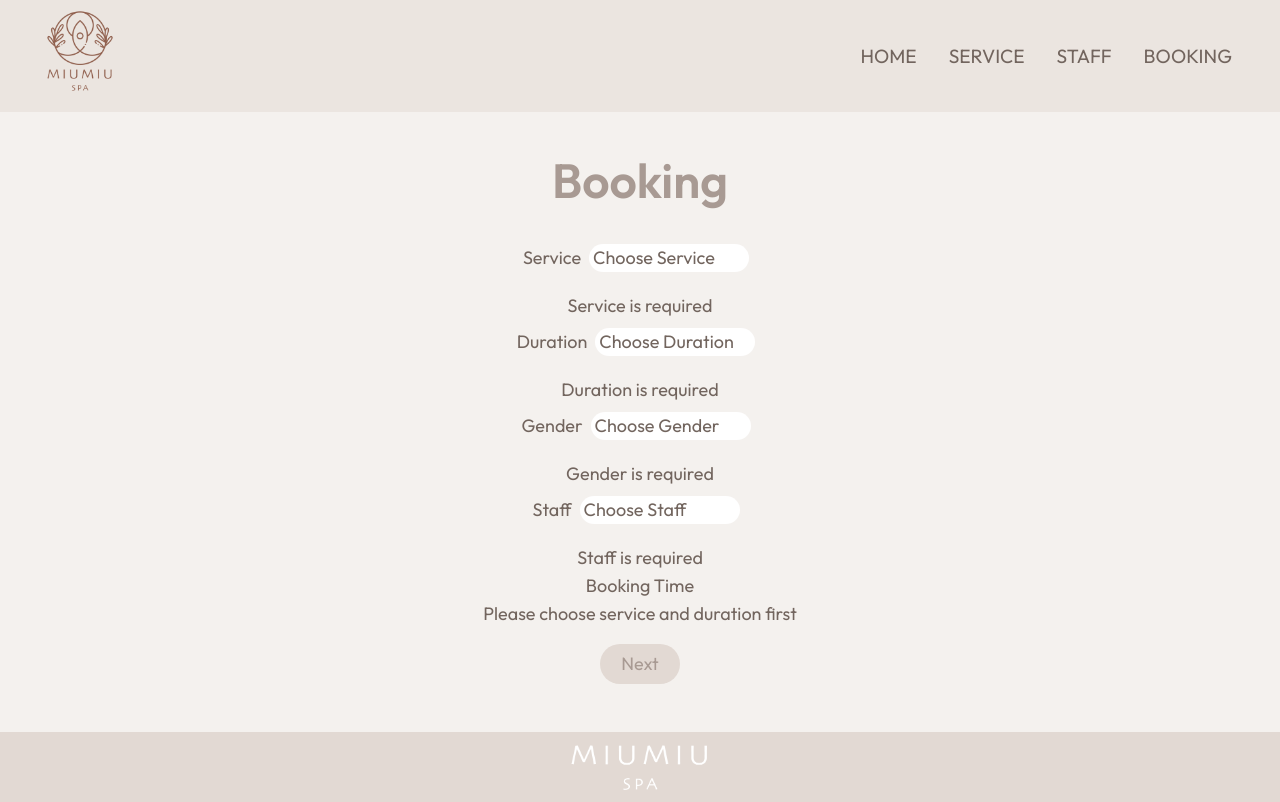
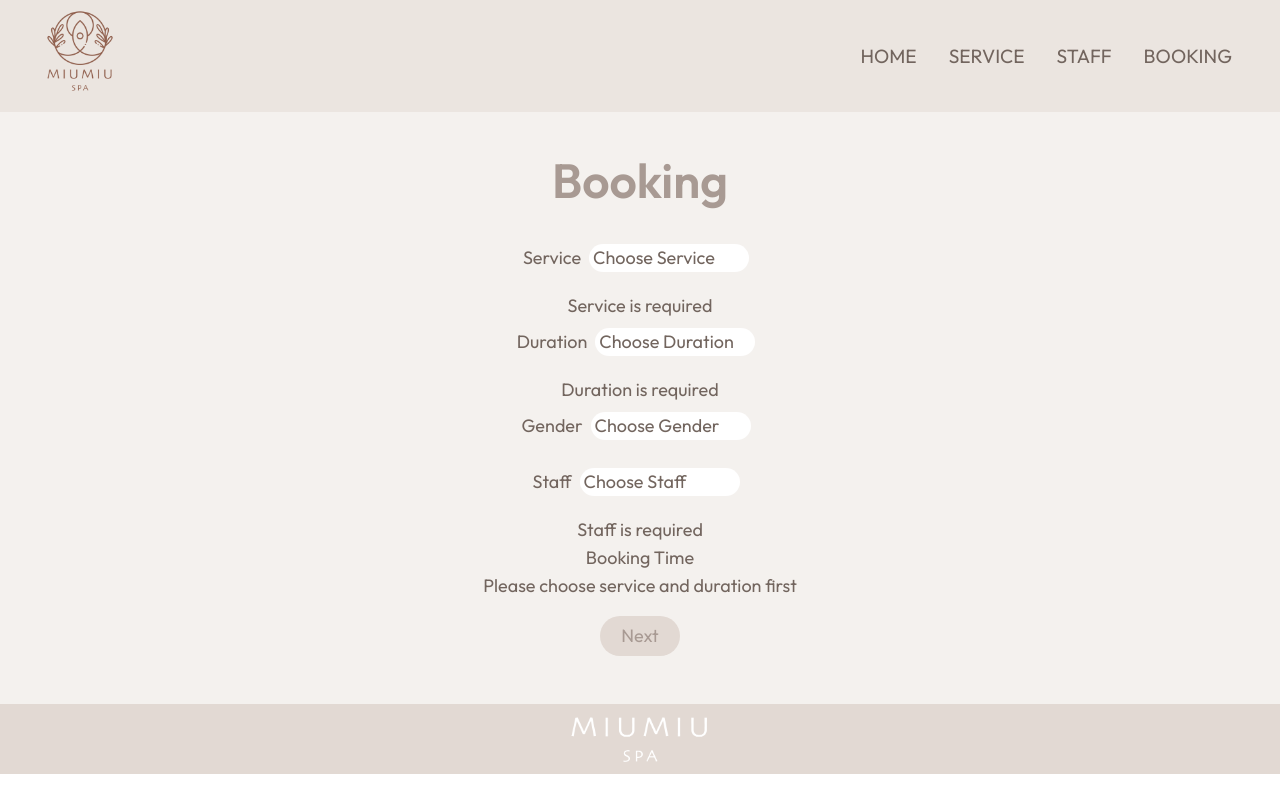
Before and after one commit to HWenSu/booking-system, a React (Vite) app: page /miumiu-spa/orders in a window 1280 px wide. Both pictures are taken after a click on the button "Next". Built offline with nearby package versions, Linux system fonts and the light colour scheme; a web font is replaced by a local one.

Commit message:
Feat: Create Dropdown.jsx

```diff
--- a/public/modals/templateData.json
+++ b/public/modals/templateData.json
@@ -1,24 +1,42 @@
 [
 {
-  "category": "ServiceDropdown" ,
+  "category": "Dropdown" ,
   "Data": [
-{ "label": "Service", "option": [ "Foot", "Body", "Head" ], "required": true },
-{ "label": "Duration", "option": [ [60], [60, 90], [90, 120]],  "required": true }
+{ "label": "Service",
+  "option": [ {"id":1,"name":"按摩"}, {"id":2,"name":"精油按摩"}, {"id":3,"name":"腳底按摩"  } ],
+  "required": true }
 ]
 },
 {
-  "category": "GenderDropdown",
-  "Data": [ { "label": "Gender", "option": [
+  "category": "Dropdown",
+  "Data": [
+    { "label": "Duration",
+    "option": [{"id":1,"name":[60]},{ "id":2,"name":[60, 90]}, {"id":3,"duration":[90, 120]}],
+    "required": true }
+  ]
+},
+{
+  "category": "Dropdown",
+  "Data": [ { "label": "Gender",
+  "option": [
   {"id":1, "name": "女"},
-  {"id":2, "name": "其他"}
-],  "required": true
+  {"id":2, "name": "其他"},
+  {"id":3, "name": "男"}
+  ],
+  "required": false
   }
 ]
 },
 {
-  "category": "StaffDropdown",
-  "Data": [ { "label": "Staff",   "option": [ {"id":1, "name": "aaa"},  {"id":2, "name": "bbb"} ] ,  "required": true} ]
-},
+  "category": "Dropdown",
+  "Data": [ { "label": "Staff",
+  "option": [
+    {"id":1, "name": ["aaa", "bbb"]},
+    {"id":2, "name": ["ccc"]},
+    {"id":3, "name": ["ddd"]}
+   ] ,
+   "required": true
+}]},
  {
   "category": "TimePicker",
   "Data": [ { "label": "",  "required": true } ]
--- /dev/null
+++ b/src/components/Dropdown.jsx
@@ -0,0 +1,73 @@
+const Dropdown = ({ data, errors, register, setValue, watch }) => {
+  const label = data[0].label;
+  const isRequired = data[0].required;
+
+  // 用 watch 監聽 selectedId 的變化
+  const selectedId = watch(`${label}_id`)
+  const serviceId = watch("Service_id")
+  const genderId = watch("Gender_id")
+
+  console.log(serviceId);
+  // 處理選擇變更
+  const handleSelectChange = (e) => {
+    const selectedValue = e.target.value;
+    //尋找選中值的 option 資料
+    const optionIndex = data[0].option.findIndex(
+       (option) =>{
+        if(!Array.isArray(option.name)){
+          return  option.name === selectedValue
+        }}
+     );
+     // 更新選中的 id
+     if(optionIndex !== -1) {
+      const selectedOptionId = data[0].option[optionIndex].id;
+      setValue(`${label}_id`, selectedOptionId);
+     } else {
+      //若沒選擇
+      setValue(`${label}_id`, null);
+     }
+   };
+
+  return (
+    <div className="">
+      <label>{label}</label>
+      <select
+        className="dropdown"
+        name={label}
+        {...register(label, {
+          required: isRequired ? `${label} is required` : false,
+          onChange: handleSelectChange,
+        })}
+      >
+        <option value="">Choose {data[0].label}</option>
+        {data[0] &&
+          data[0].option.map((option, index) => {
+            if( !Array.isArray(option.name) ) {
+              return ( <option key={index} value={option.name}>
+                {option.name}
+              </option> )
+            } else if
+             (label === 'Duration' && option.id === Number(serviceId)) {
+               //當選項是一個陣列時
+               return option.name.map((item, arrIndex) => (
+                 <option key={`${index}-${arrIndex}`} value={item}>
+                   {item}
+                 </option>
+               ));
+             } else if (label === "Staff" && option.id === Number(genderId)) {
+                   return option.name.map((item, arrIndex) => (
+                  <option key={`${index}-${arrIndex}`} value={item}>
+                    {item}
+                  </option>
+                ))
+              } else {
+                return []
+              }
+            })}
+      </select>
+      {errors[label] && <p className="">{errors[label].message}</p>}
+    </div>
+  );
+};
+
+export default Dropdown
--- a/src/pages/Booking.jsx
+++ b/src/pages/Booking.jsx
@@ -1,24 +1,20 @@
 import { useEffect, useState }from "react";
 import { useForm } from "react-hook-form";
 
-import ServiceDropdown from "../components/ServiceDropdown";
-import GenderDropdown from "../components/GenderDropdown";
-import StaffDropdown from "../components/StaffDropdown";
 import TimePicker from "../components/TimePicker";
 import ChangePage from "../components/ChangePage";
 import InputField from "../components/InputField";
+import Dropdown from "../components/Dropdown";
 
 import useAPIService from "../components/hooks/useAPIService"; //獲取API的通用 HOOK
 import SubmitButton from "../components/SubmitButton";
 
 // 定義组件
 const componentMap = {
-  ServiceDropdown: ServiceDropdown,
-  GenderDropdown: GenderDropdown,
-  StaffDropdown: StaffDropdown,
   TimePicker: TimePicker,
   ChangePage: ChangePage,
   Input: InputField,
+  Dropdown: Dropdown,
 };
 
 const Booking = () => {
@@ -90,6 +86,7 @@ const Booking = () => {
     console.log(watch());
     reset(); //重置表單
   };
+  console.log(watch())
 
   return (
     <form className={"flex-col p-8"} onSubmit={handleSubmit(onSubmit)}>
@@ -99,7 +96,6 @@ const Booking = () => {
       <div className="text-lg">
         {/* //渲染模板 */}
         {slicedDataArr[currentPage - 1].map((item, index) => {
-          console.log(item);
           const Component = componentMap[item.category];
           if (Component) {
             return (
@@ -116,6 +112,7 @@ const Booking = () => {
                 currentPage={currentPage}
                 pagesLength={slicedDataArr.length}
                 prefix={`page${currentPage}`}
+                watch={watch}
               />
             );
           }
```
